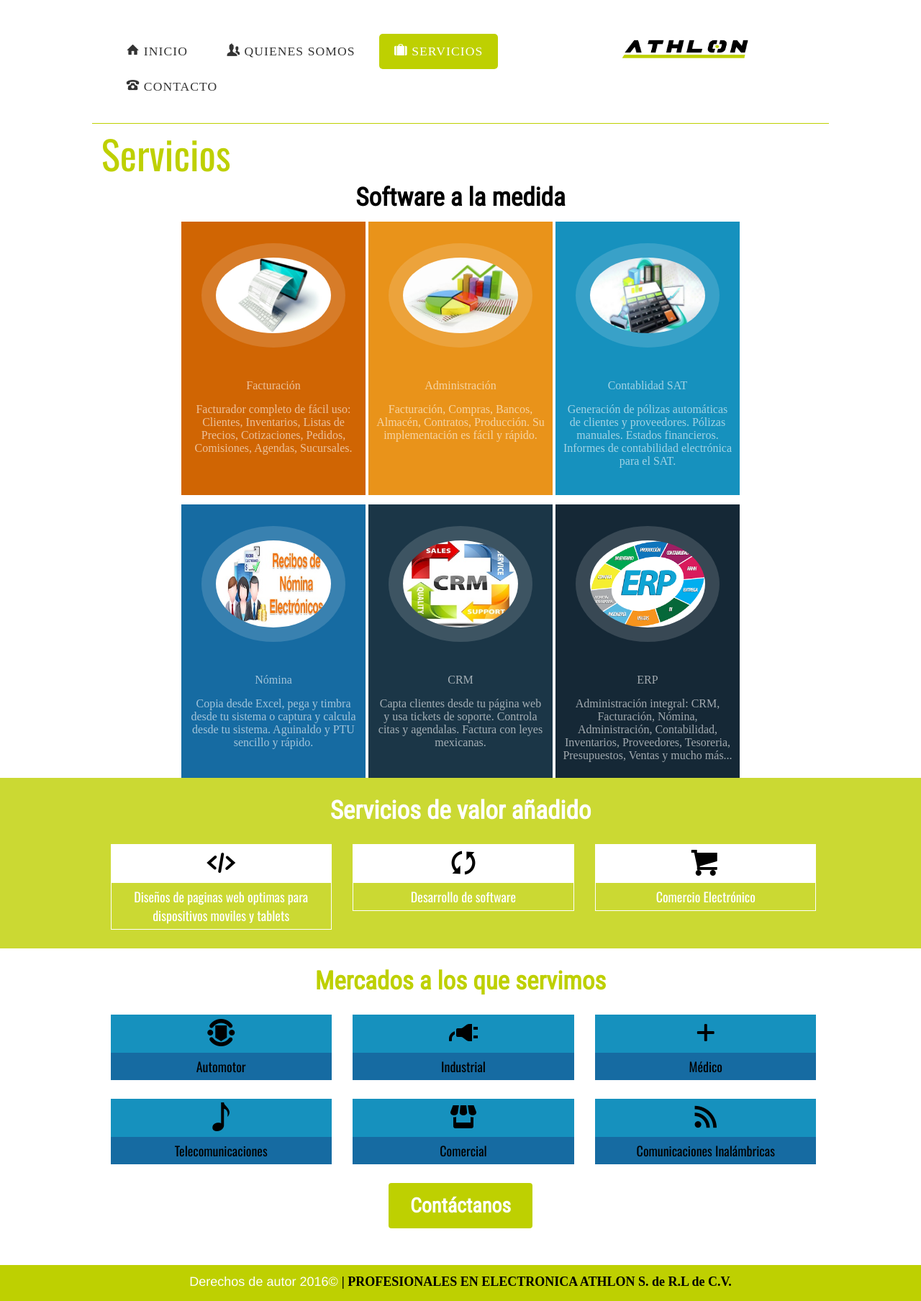
After one commit to esteban1234/Paginas-Quantto, a PHP site: page /Vistas/Servicios.php in a window 1280 px wide. The commit adds this page. Shown: the whole page at 72% size. Run offline with PHP 8.4, Linux system fonts and the light colour scheme; some web fonts are replaced.

Commit message:
pagina completa

```diff
--- a/Athlon/Css/estilos.css
+++ b/Athlon/Css/estilos.css
@@ -184,38 +184,6 @@ header {
     opacity: 1;
     right: 0;
 }
-
-
-/*.enviarba {
-    border: 2px yellow solid;
-    margin-top: 2%;
-    background-color: rgb(190, 208, 1);
-    font-weight: bold;
-    font-size: 18px;
-    border: none;
-    color: black;
-    padding: 10px 20px;
-    border-radius: 8px;
-    width: 15%;
-    text-align: center;
-    margin-left: 145px;
-}
-
-.enviarba:hover {
-    color: white;
-    background-color: black;
-}*/
-
-
-/*.ee {
-    background: rgba(255, 255, 255, .8);
-    color: rgb(190, 208, 1);
-    font-size: 90px;
-    text-align: center;
-    margin-top: 0;
-    float: right;
-    width: 35%;
-}*/
 
 
 /*----------------seccionindex------------*/
@@ -734,6 +702,234 @@ footer {
 }
 
 
+/*****************Diseño de Servicio**************/
+
+.contenservicios {
+    /*border: 2px red solid;*/
+}
+
+.soft {
+    /*background: rgba(0, 0, 0, .8);*/
+    width: 100%;
+    text-align: center;
+    font-family: 'Roboto Condensed', sans-serif;
+    font-size: 35px;
+    color: black;
+    font-weight: bold;
+}
+
+.servicios {
+    /*border: 2px red solid;*/
+    margin-left: 11%;
+    /*margin-bottom: 2%;*/
+    width: 40%;
+    font-size: 55px;
+    color: rgb(190, 208, 1);
+    font-family: 'Oswald', sans-serif;
+}
+
+.content-sup,
+.content-inf {
+    /*border: 2px solid rgb(23, 76, 125);*/
+    text-align: center;
+    margin-top: 5px;
+    /*border: 2px black solid;*/
+}
+
+.fondo-img {
+    /*outline: 2px red solid;*/
+    width: 100%;
+    margin-top: 1%;
+    /*height: 500px;*/
+    height: auto;
+    background-position: center center;
+    background-repeat: no-repeat;
+    background-attachment: fixed;
+    background-size: cover;
+    /*background-color: #464646;*/
+    /*background-image: url(../img/img-fondo-servicio-part1.jpg);*/
+    display: block;
+    /*overflow: hidden;*/
+}
+
+div.contenedor {
+    vertical-align: top;
+    width: 20%;
+    height: 380px;
+    display: inline-block;
+    transition: height .4s;
+    -webkit-transition: height .4s;
+    -moz-transition: height .4s;
+    -o-transition: height .4s;
+    /*border: 2px solid red;*/
+}
+
+
+/**************Colores de cada contenedor****************************/
+
+div#uno {
+    background-color: rgb(208, 101, 3);
+}
+
+div#dos {
+    background-color: rgb(233, 147, 26);
+}
+
+div#tres {
+    background-color: rgb(22, 145, 190);
+}
+
+div#cuatro {
+    background-color: rgb(22, 107, 162);
+}
+
+div#cinco {
+    background-color: rgb(27, 54, 71);
+}
+
+div#seis {
+    background-color: rgb(21, 40, 54);
+}
+
+
+/************************************************************************/
+
+img.icon {
+    margin: 30px auto;
+    background-color: rgba(255, 255, 255, .15);
+    width: 200px;
+    padding: 20px;
+    border-radius: 50%;
+    box-shadow: 0px 0px 0px 30px rgba(255, 255, 255, 0);
+    -webkit-transition: box-shadow .4s;
+}
+
+p.texto {
+    font-size: 16px;
+    color: white;
+    text-align: center;
+    padding-top: 10px;
+    opacity: .6;
+    -webkit-transition: padding-top .4s;
+}
+
+div.contenedor:hover p.texto {
+    opacity: 1;
+}
+
+div.contenedor:hover img.icon {
+    -webkit-box-shadow: 0px 0px 0px 0px rgba(255, 255, 255, .6);
+}
+
+.informacion {
+    margin-top: 2%;
+    font-size: 16px;
+    color: white;
+    text-align: center;
+    padding: 10px 10px 0px 10px;
+    opacity: .6;
+    -webkit-transition: padding-top .4s;
+}
+
+div.contenedor:hover div.informacion {
+    opacity: 1;
+}
+
+.servvalo {
+    background-color: rgba(190, 208, 1, .8);
+    overflow: hidden;
+    /*height: 480px;*/
+    height: auto;
+}
+
+.servvalo p {
+    margin-top: 2%;
+    overflow: hidden;
+    width: 100%;
+    text-align: center;
+    font-family: 'Roboto Condensed', sans-serif;
+    font-size: 35px;
+    color: white;
+    font-weight: bold;
+}
+
+.convaloranadidos {
+    /*border: 2px red solid;*/
+    width: 80%;
+    margin: 0 auto;
+    margin-top: 2%;
+    overflow: hidden;
+    margin-bottom: 2%
+}
+
+.anadidos {
+    border: 1px white solid;
+    display: inline-block;
+    vertical-align: top;
+    width: 30%;
+    margin-left: 2.5%;
+    text-align: center;
+}
+
+.ico {
+    padding-top: 2%;
+    font-size: 40px;
+    color: black;
+    background-color: white;
+}
+
+.textoser {
+    margin-top: 2%;
+    overflow: hidden;
+    text-align: center;
+    color: white;
+    width: 100%;
+    font-size: 18px;
+    font-family: 'Oswald', sans-serif;
+}
+
+.empresas p {
+    color: rgb(190, 208, 1);
+    margin-top: 2%;
+    overflow: hidden;
+    width: 100%;
+    text-align: center;
+    font-family: 'Roboto Condensed', sans-serif;
+    font-size: 35px;
+    font-weight: bold;
+}
+
+.empresas {
+    overflow: hidden;
+}
+
+.anadidoss {
+    background-color: rgb(22, 107, 162);
+    display: inline-block;
+    vertical-align: top;
+    width: 30%;
+    margin-left: 2.5%;
+    text-align: center;
+}
+
+.icodos {
+    padding-top: 2%;
+    font-size: 40px;
+    color: black;
+    background-color: rgb(22, 145, 190);
+}
+
+.textoserdos {
+    margin-top: 2%;
+    overflow: hidden;
+    text-align: center;
+    color: black;
+    width: 100%;
+    font-size: 18px;
+    font-family: 'Oswald', sans-serif;
+}
+
+
 /**************Inicia Contacto*********************/
 
 .mapa,
@@ -806,7 +1002,8 @@ textarea {
 }
 
 .enviar {
-    background: #31849f;
+    /*background: #31849f;*/
+    background-color: rgb(190, 208, 1);
     font-weight: bold;
     font-size: 18px;
     border: none;
@@ -816,6 +1013,11 @@ textarea {
     width: 15%;
     text-align: center;
     margin-left: 145px;
+}
+
+.enviar:hover {
+    background-color: black;
+    color: white;
 }
 
 .input-group input,
--- a/Athlon/Vistas/Index.php
+++ b/Athlon/Vistas/Index.php
@@ -129,7 +129,7 @@
 	 	 </article>
 
 	 	 <article class="subcontineerp">
-	 		<p class="dentrosubcontieneerp">Grencial</p>
+	 		<p class="dentrosubcontieneerp">Gerencial</p>
 	 		<p class="dentrosubcontieneerp"><span class="icon-user"></span></p>
 	 	 </article>
 
--- /dev/null
+++ b/Athlon/vistas/Servicios.php
@@ -0,0 +1,163 @@
+<?php include 'head.php';?>
+    <header>
+        <!-- Nav -->
+        <div class="nav-header">
+            <nav id="nav">
+              <ul>
+                <li><a href="Index.php"><span class="icon-home"></span>&nbsp;INICIO</a></li>
+                <li><a href="QuienesSomos.php"><span class="icon-users"></span>&nbsp;QUIENES SOMOS</a></li>
+                <li class="active"><a href="Servicios.php"><span class="icon-suitcase"></span>&nbsp;SERVICIOS</a></li>
+                <li><a href="Contacto.php"><span class="icon-old-phone"></span>&nbsp;CONTACTO</a></li>
+              </ul>
+            </nav>
+        </div>
+
+      <!-- Logo -->
+        <div id="logo">
+          <img class="athlon" src="../img/ATHLON.png" alt="ATHLON PROFESIONALES EN ELECTRÓNICA">
+        </div>
+
+        <div id="header__icon" class="menu"><span class="icon-menu"></span></div>
+    </header>
+
+    <span class="ir-arriba icon-arrow-bold-up"></span>
+
+
+    <p class="servicios">Servicios</p>
+    <section class="contenservicios">
+    <p class="soft">Software a la medida</p>
+
+      <div class="fondo-img">
+        <div class="content-sup">
+          <div class="contenedor" id="uno">
+            <img class="icon" src="../img/img_factura-electronica.jpg">
+            <p class="texto">Facturación</p>
+            <div class="informacion">
+        Facturador completo de fácil uso: Clientes, Inventarios, Listas de Precios, Cotizaciones, Pedidos, Comisiones, Agendas, Sucursales.
+            </div>
+          </div>
+
+          <div class="contenedor" id="dos">
+            <img class="icon" src="../img/administracion.jpg">
+            <p class="texto">Administración</p>
+            <div class="informacion">
+        Facturación, Compras, Bancos, Almacén, Contratos, Producción. Su implementación es fácil y rápido.
+            </div>
+          </div>
+
+          <div class="contenedor" id="tres">
+            <img class="icon" src="../img/contabilidad.png">
+            <p class="texto">Contablidad SAT</p>
+            <div class="informacion">
+        Generación de pólizas automáticas de clientes y proveedores. Pólizas manuales. Estados financieros. Informes de contabilidad electrónica para el SAT.
+            </div>
+          </div>
+          </div>  <!--Termina content-sup-->
+        </div>
+
+        <div class="fondo-img">
+        <div class="content-sup">
+          <div class="contenedor" id="cuatro">
+            <img class="icon" src="../img/nomina-electronica.jpg">
+            <p class="texto">Nómina</p>
+            <div class="informacion">
+        Copia desde Excel, pega y timbra desde tu sistema o captura y calcula desde tu sistema. Aguinaldo y PTU sencillo y rápido.
+            </div>
+          </div>
+
+          <div class="contenedor" id="cinco">
+            <img class="icon" src="../img/crm.jpg">
+            <p class="texto">CRM</p>
+            <div class="informacion">
+        Capta clientes desde tu página web y usa tickets de soporte. Controla citas y agendalas. Factura con leyes mexicanas.
+            </div>
+          </div>
+
+          <div class="contenedor" id="seis">
+            <img class="icon" src="../img/erp1.png">
+            <p class="texto">ERP</p>
+            <div class="informacion">
+        Administración integral: CRM, Facturación, Nómina, Administración, Contabilidad, Inventarios, Proveedores, Tesoreria, Presupuestos, Ventas y mucho más...
+            </div>
+          </div>
+          </div>  <!--Termina content-sup-->
+        </div>
+    </section>
+
+
+    <section class="servvalo">
+        <p>Servicios de valor añadido</p>
+        <article class="convaloranadidos">
+            <article class="anadidos">
+              <article class="ico"><span class="icon-code"></span></article>
+              <article class="textoser">Diseños de paginas web optimas para dispositivos moviles y tablets</p></article>
+            </article>
+
+            <article class="anadidos">
+              <article class="ico"><span class="icon-cycle"></span></article>
+              <article class="textoser">Desarrollo de software</p></article>
+            </article>
+
+            <article class="anadidos">
+              <article class="ico"><span class="icon-shopping-cart"></span></article>
+              <article class="textoser">Comercio Electrónico</p></article>
+            </article>
+        </article>
+    </section>
+
+
+
+    <section class="empresas">
+
+    <p>Mercados a los que servimos</p>
+
+      <article class="convaloranadidos">
+
+        <article class="anadidoss">
+          <article class="icodos"><span class="icon-sports-club"></span></article>
+          <article class="textoserdos">Automotor</p></article>
+        </article>
+
+        <article class="anadidoss">
+          <article class="icodos"><span class="icon-power-plug"></span></article>
+          <article class="textoserdos">Industrial</p></article>
+        </article>
+
+        <article class="anadidoss">
+          <article class="icodos"><span class="icon-plus"></span></article>
+          <article class="textoserdos">Médico</p></article>
+        </article>
+
+      </article>
+
+       <article class="convaloranadidos">
+
+        <article class="anadidoss">
+          <article class="icodos"><span class="icon-note"></span></article>
+          <article class="textoserdos">Telecomunicaciones</p></article>
+        </article>
+
+        <article class="anadidoss">
+          <article class="icodos"><span class="icon-shop"></span></article>
+          <article class="textoserdos">Comercial</p></article>
+        </article>
+
+        <article class="anadidoss">
+          <article class="icodos"><span class="icon-rss"></span></article>
+          <article class="textoserdos">Comunicaciones Inalámbricas</p></article>
+        </article>
+
+      </article>
+
+      <p class="contenbotonq"><a href="Contacto.php" class="buttonsecciondos" style="vertical-align:middle" ><span>Contáctanos</span></a></p>
+      <!-- <a href="Contacto.php" class="button" style="vertical-align:middle" ><span>Contáctanos</span></a> -->
+
+    </section>
+
+    <?php include 'Pie.php';?>
+
+    <script type="text/javascript" src="../js/jquery.js"></script>
+    <script src="../Js/menu.js"></script>
+    <script type="text/javascript" src="../js/iconoarriba.js"></script>
+  </body>
+</html>
```
Also changed, not shown: Athlon/img/administracion.jpg (added), Athlon/img/contabilidad.png (added), Athlon/img/crm.jpg (added), Athlon/img/img_factura-electronica.jpg (added), Athlon/img/nomina-electronica.jpg (added), 1 other file.
